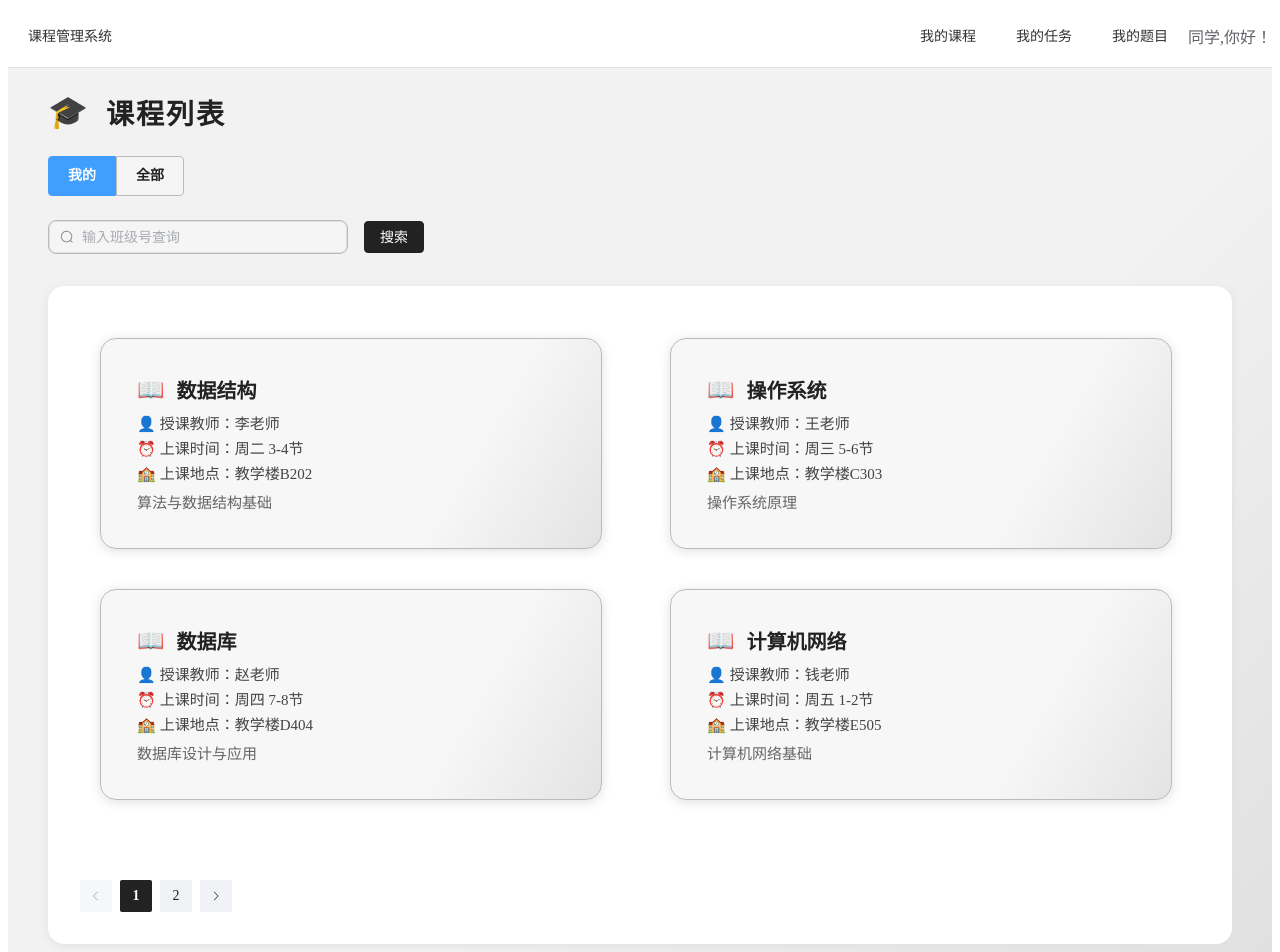
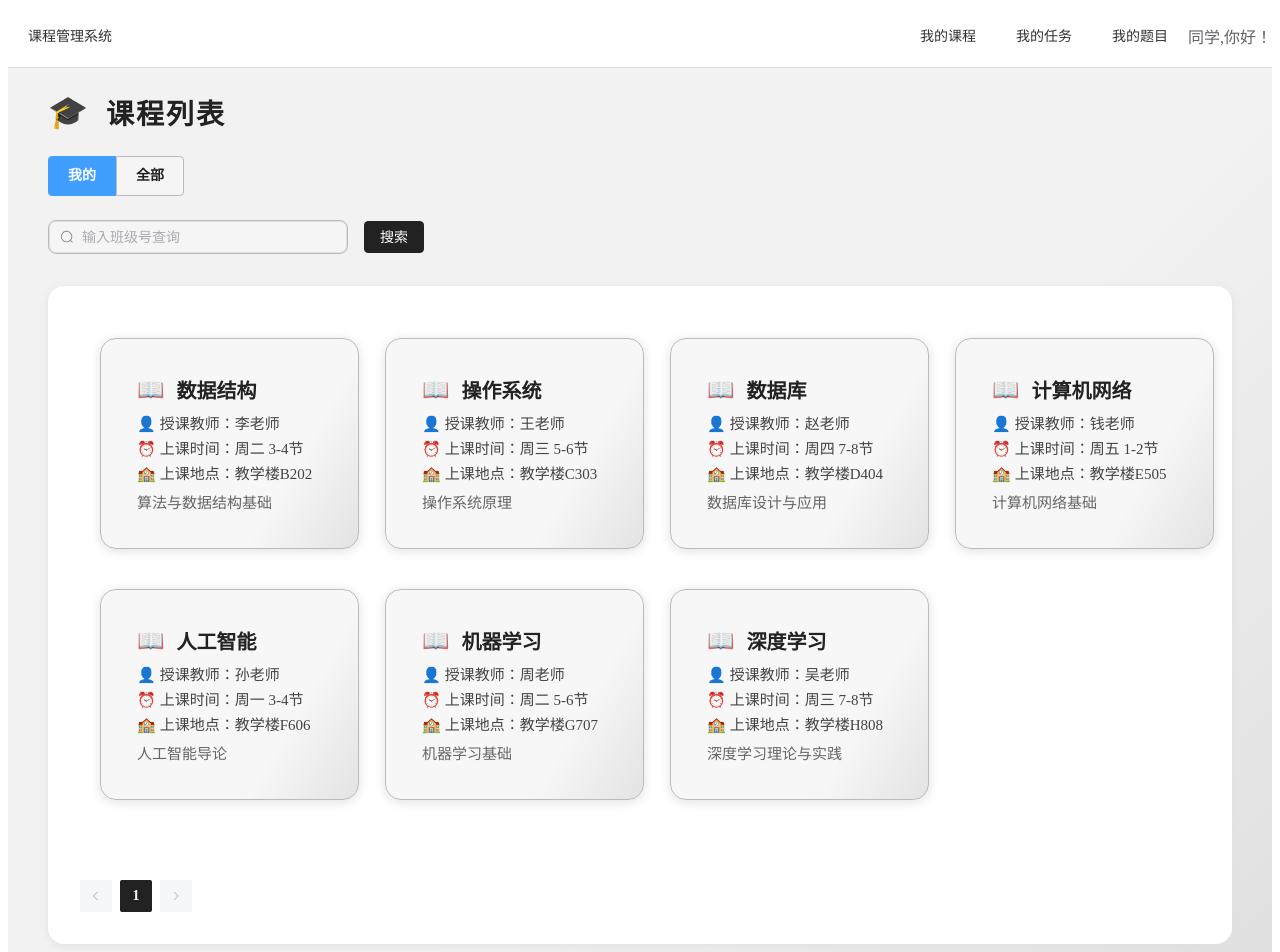
Before and after one commit to strayyaa/ruangong-frontend, a Vue app: page /courses in a window 1280 px wide. Shown: the top 952 px of the page. Built offline with nearby package versions, Linux system fonts and the light colour scheme; no server answers.

Commit message:
for pull

```diff
--- a/src/views/courses.vue
+++ b/src/views/courses.vue
@@ -111,7 +111,7 @@ const filteredCourses = computed(() => {
 
 // 分页
 const currentPage = ref(1);
-const pageSize = 4;
+const pageSize = 10;
 const displayCourses = computed(() => {
   const start = (currentPage.value - 1) * pageSize;
   return filteredCourses.value.slice(start, start + pageSize);
@@ -201,7 +201,7 @@ const onCourseClick = (course) => {
 }
 .course-list {
   display: grid;
-  grid-template-columns: repeat(2, 1fr); /* 两列布局 */
+  grid-template-columns: repeat(4, 1fr); /* 两列布局 */
   grid-template-rows: auto; /* 自动行高 */
   gap: 40px 20px; /* 行间距和列间距 */
   width: 100%;
```
